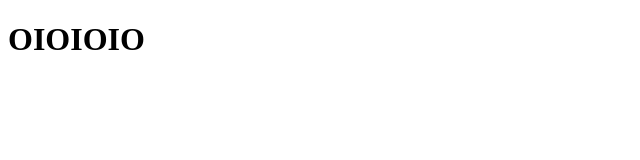
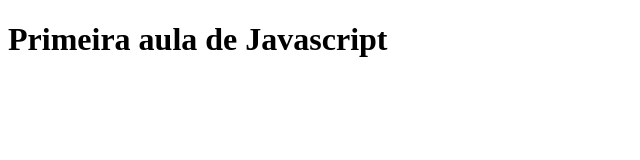
Before and after one commit to GabiDourado/GitHub01, a plain HTML site: page intex.html in a window 1280 px wide. Shown: the whole page, without its empty margins (0-640 px from the left). Drawn offline with Linux system fonts and the light colour scheme.

Commit message:
mudança de título

```diff
--- a/intex.html
+++ b/intex.html
@@ -7,6 +7,6 @@
         <title>Document</title>
     </head>
     <body>
-        <h1>OIOIOIO</h1>
+        <h1>Primeira aula de Javascript</h1>
     </body>
 </html>
```
